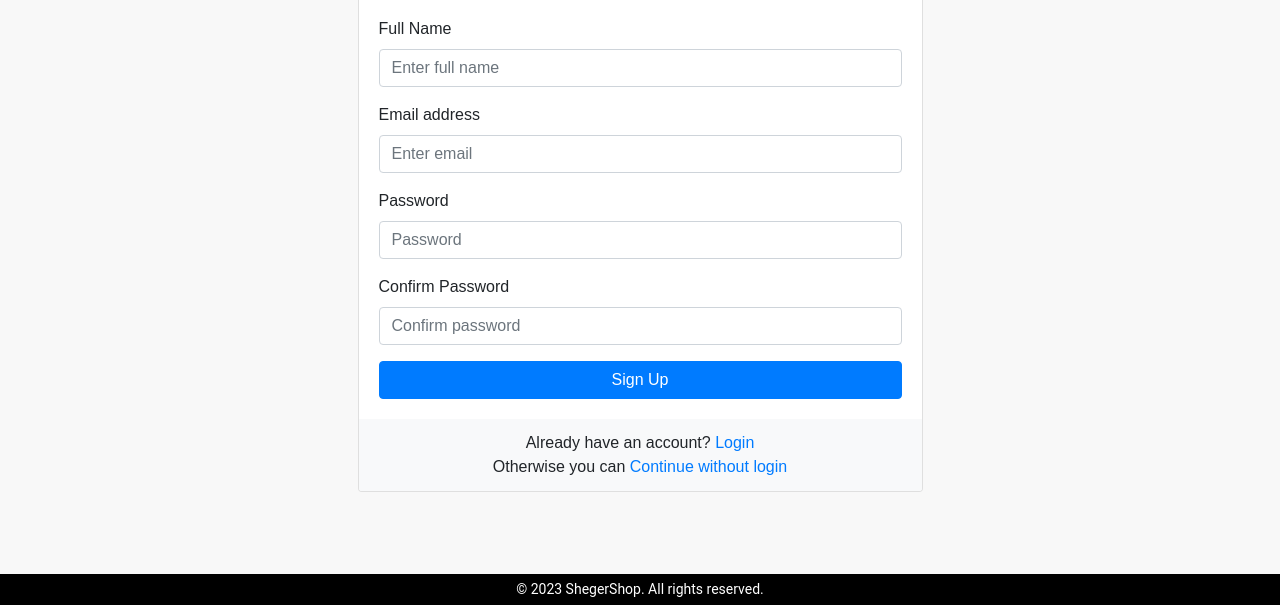
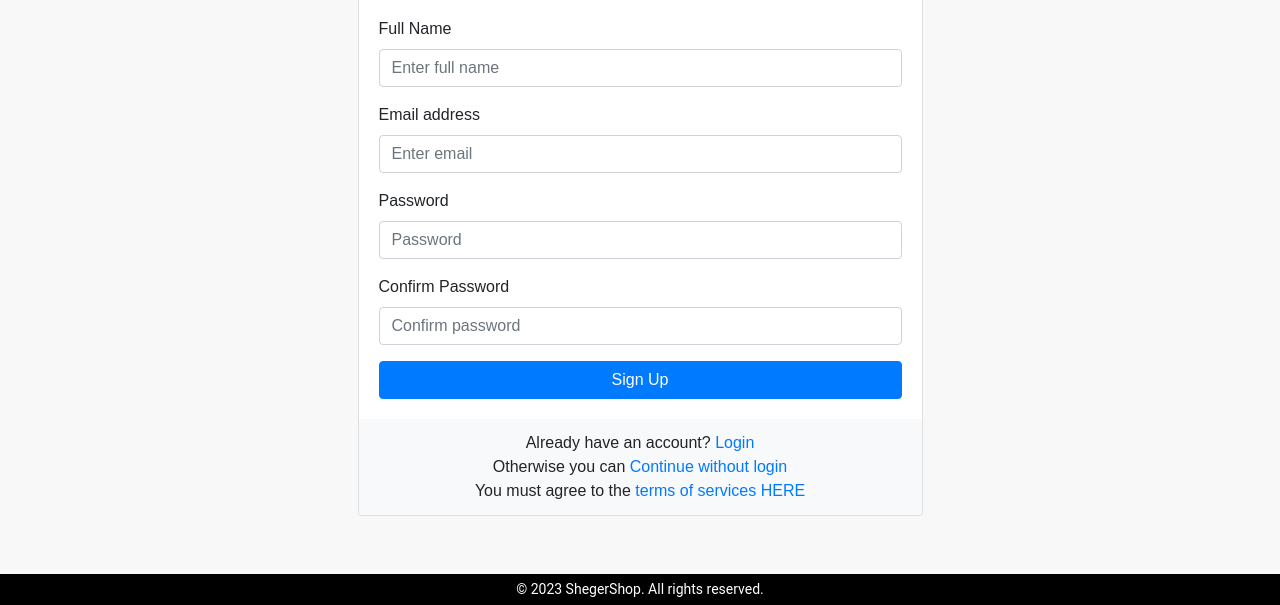
Before and after one commit to muhammedjemal/ShegerShop, a plain HTML site: page signup.html in a window 1280 px wide. Shown: the part 195-800 px from the top of the page. Drawn offline with nearby package versions, Linux system fonts and the light colour scheme.

Commit message:
Update signup.html

```diff
--- a/signup.html
+++ b/signup.html
@@ -43,6 +43,10 @@
                          <br>
                          Otherwise you can <a href="index.html">Continue without login</a>
 
+                        <br>
+                                You must agree to the <a href="terms.html">terms of services HERE</a>
+
+
                     </div>
                 </div>
             </div>
```
